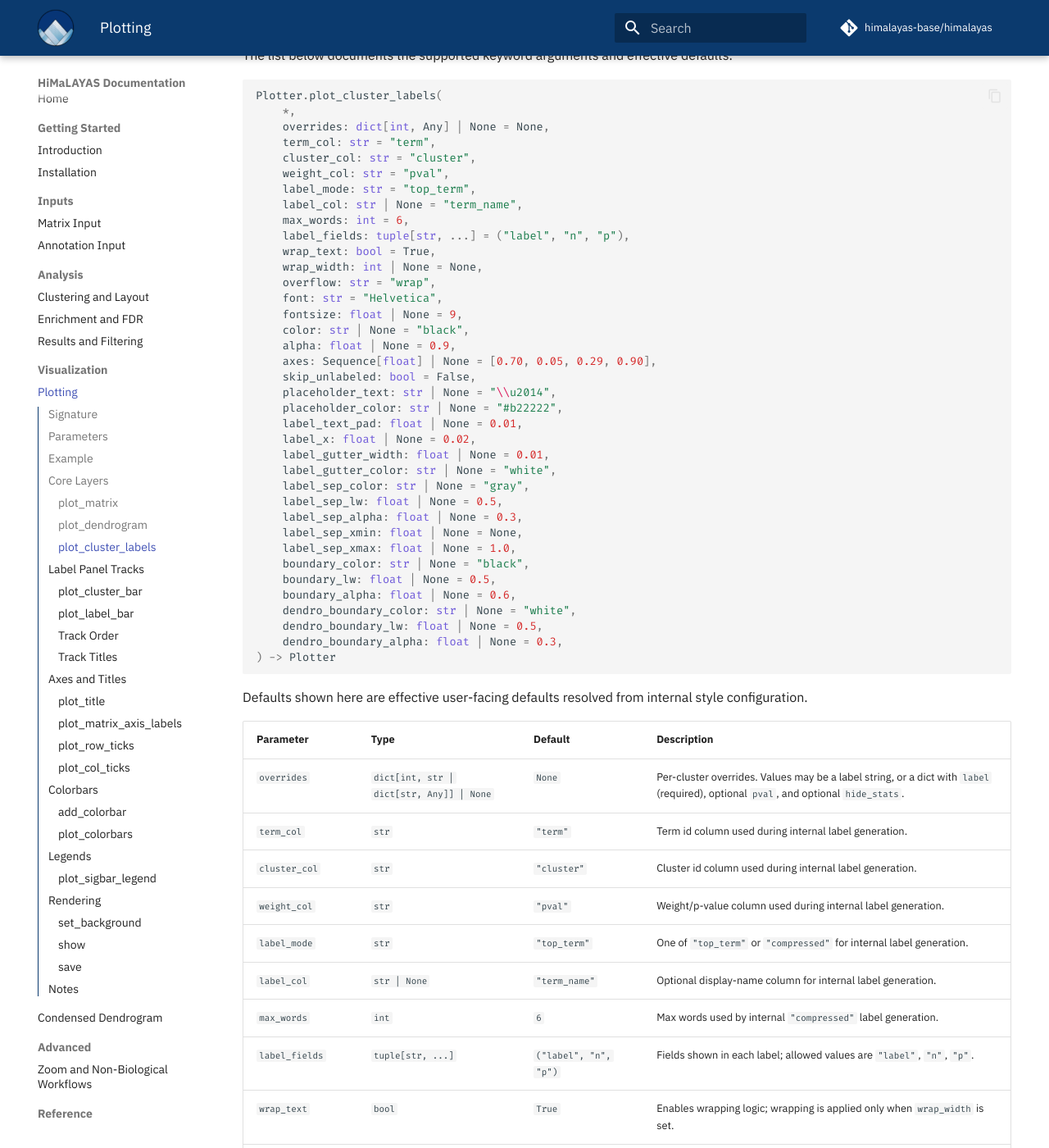
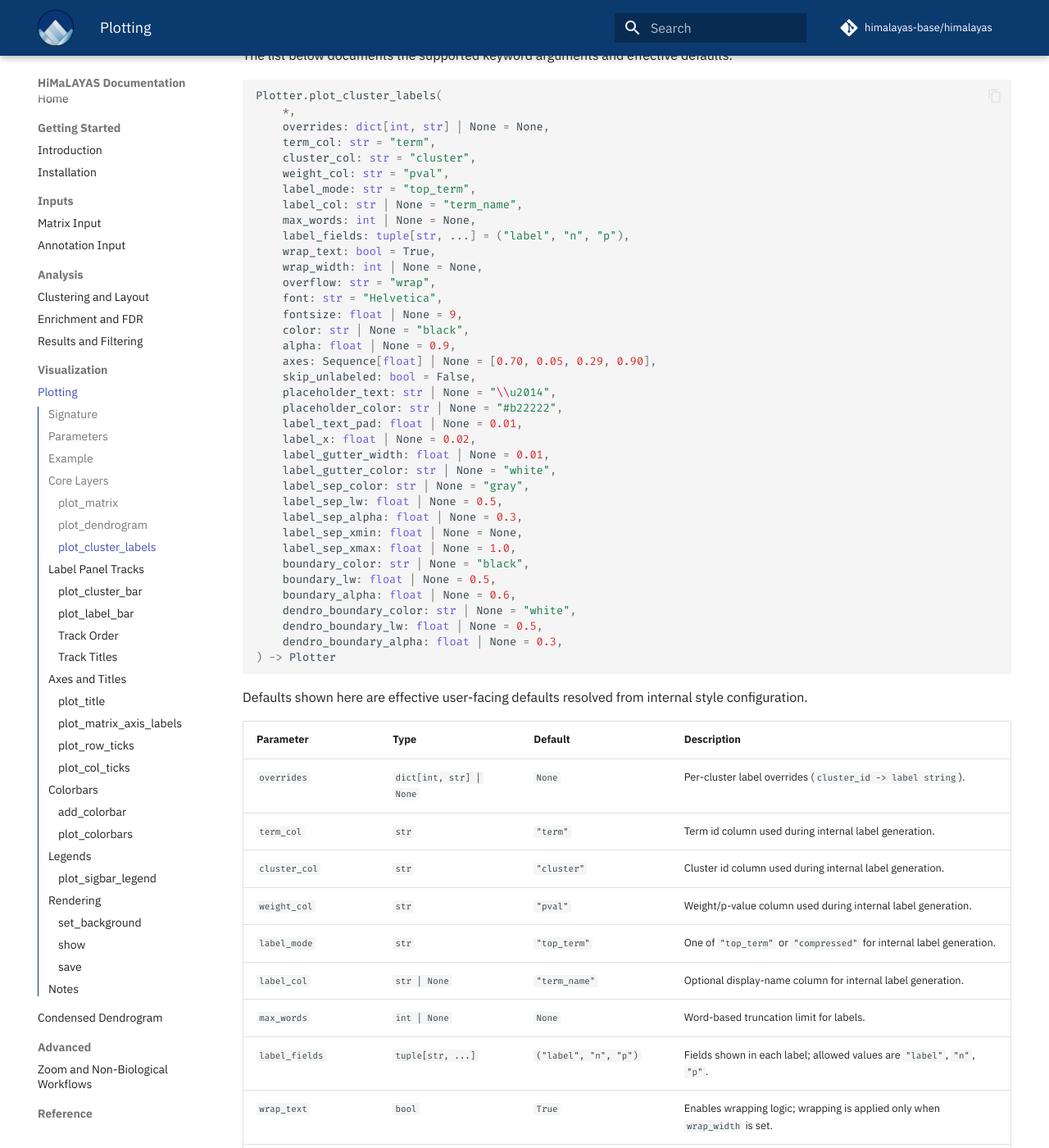
Before and after one commit to himalayas-base/himalayas-docs, an MkDocs documentation site: the page built from docs/7_plotting.md, in a window 1280 px wide and 1400 px high, scrolled down 3329 px. Shown: the whole window at 82% size. Built offline with MkDocs 1.6.1 and Material for MkDocs 9.7.7, drawn with Linux system fonts in a browser that asks for light colours; comment, search, counter and statistics services are not loaded; some of the changed text lies outside the part shown.

Commit message:
remove deprecated params

````diff
--- a/docs/7_plotting.md
+++ b/docs/7_plotting.md
@@ -129,13 +129,13 @@ The list below documents the supported keyword arguments and effective defaults.
 ```python
 Plotter.plot_cluster_labels(
     *,
-    overrides: dict[int, Any] | None = None,
+    overrides: dict[int, str] | None = None,
     term_col: str = "term",
     cluster_col: str = "cluster",
     weight_col: str = "pval",
     label_mode: str = "top_term",
     label_col: str | None = "term_name",
-    max_words: int = 6,
+    max_words: int | None = None,
     label_fields: tuple[str, ...] = ("label", "n", "p"),
     wrap_text: bool = True,
     wrap_width: int | None = None,
@@ -170,13 +170,13 @@ Defaults shown here are effective user-facing defaults resolved from internal st
 
 | Parameter | Type | Default | Description |
 | --- | --- | --- | --- |
-| `overrides` | `dict[int, str | dict[str, Any]] | None` | `None` | Per-cluster overrides. Values may be a label string, or a dict with `label` (required), optional `pval`, and optional `hide_stats`. |
+| `overrides` | `dict[int, str] | None` | `None` | Per-cluster label overrides (`cluster_id -> label string`). |
 | `term_col` | `str` | `"term"` | Term id column used during internal label generation. |
 | `cluster_col` | `str` | `"cluster"` | Cluster id column used during internal label generation. |
 | `weight_col` | `str` | `"pval"` | Weight/p-value column used during internal label generation. |
 | `label_mode` | `str` | `"top_term"` | One of `"top_term"` or `"compressed"` for internal label generation. |
 | `label_col` | `str | None` | `"term_name"` | Optional display-name column for internal label generation. |
-| `max_words` | `int` | `6` | Max words used by internal `"compressed"` label generation. |
+| `max_words` | `int | None` | `None` | Word-based truncation limit for labels. |
 | `label_fields` | `tuple[str, ...]` | `("label", "n", "p")` | Fields shown in each label; allowed values are `"label"`, `"n"`, `"p"`. |
 | `wrap_text` | `bool` | `True` | Enables wrapping logic; wrapping is applied only when `wrap_width` is set. |
 | `wrap_width` | `int | None` | `None` | Characters per line when wrapping. |
@@ -205,14 +205,14 @@ Defaults shown here are effective user-facing defaults resolved from internal st
 | `dendro_boundary_lw` | `float | None` | `0.5` | Dendrogram boundary line width. |
 | `dendro_boundary_alpha` | `float | None` | `0.3` | Dendrogram boundary alpha. |
 
-Use `overrides` to edit or hide labels per cluster and the `label_*` options to tune gutter and spacing.
+Use `overrides` to edit labels per cluster and the `label_*` options to tune gutter and spacing.
 
 Behavior notes:
 
 - Labels are always generated from the attached `Results` object.
 - `n` is derived from cluster sizes in the attached layout.
 - `label_fields` values outside `{ "label", "n", "p" }` raise `ValueError`.
-- Dict-style `overrides` entries require a non-empty `label`.
+- Override values must be non-empty strings.
 - If `skip_unlabeled=True`, clusters without labels are omitted instead of receiving placeholder text.
 
 ## Label Panel Tracks
````
Also changed, not shown: other parts of docs/7_plotting.md (+0 -2 lines), docs/8_condensed_dendrogram.md (+1 -3 lines).
